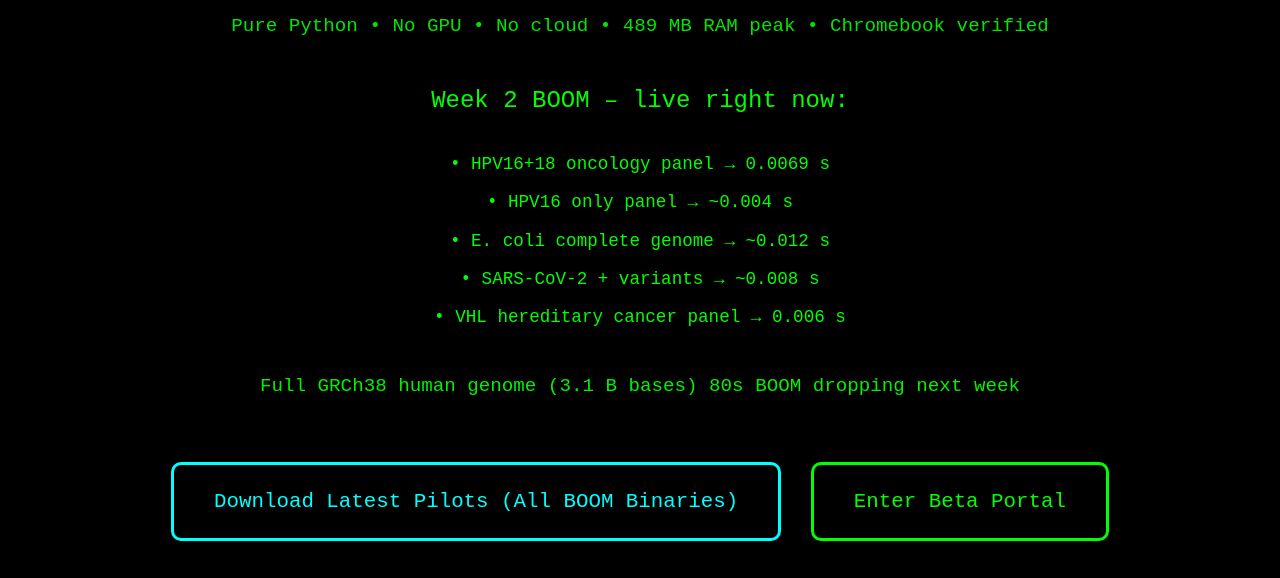
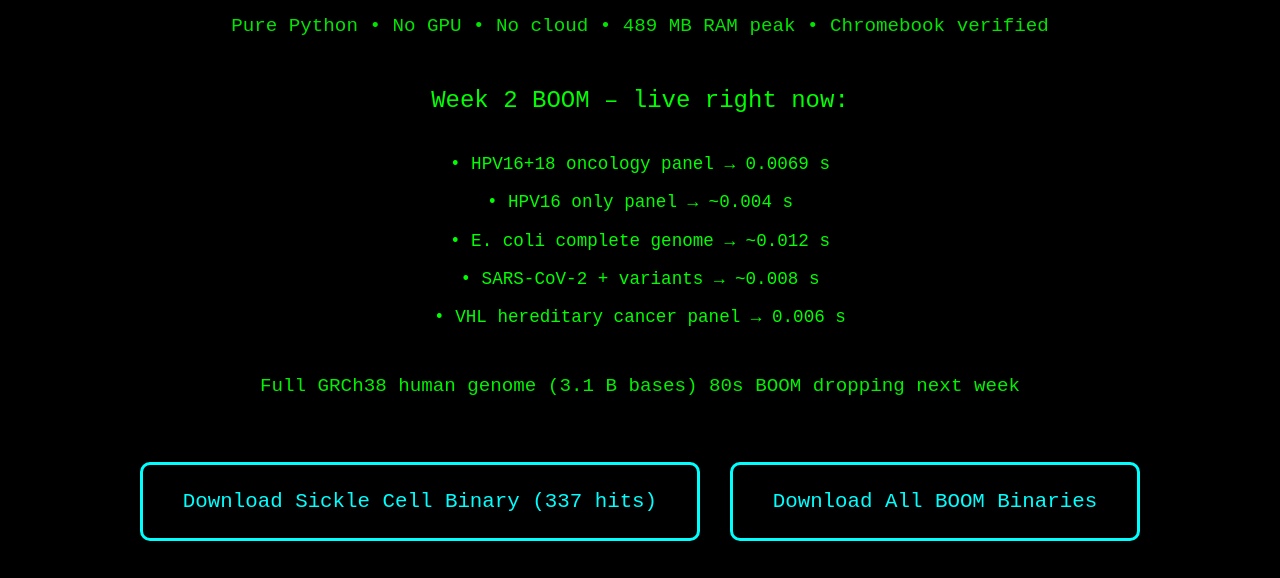
Before and after one commit to daveschliemann/seqswift-site, a website: page index.html in a window 1280 px wide. Shown: the part 208-786 px from the top of the page. Drawn offline with Linux system fonts and the light colour scheme.

Commit message:
Update index.html

```diff
--- a/index.html
+++ b/index.html
@@ -135,8 +135,12 @@
         </div>
 
         <div>
+            <a href="https://github.com/daveschliemann/seqswift-pilots/releases/download/v1.0/seqswift_337_hits_20251122.bin.gpg" class="btn">
+                Download Sickle Cell Binary (337 hits)
+            </a>
+
             <a href="https://github.com/daveschliemann/seqswift-pilots/tags" class="btn">
-                Download Latest Pilots (All BOOM Binaries)
+                Download All BOOM Binaries
             </a>
 
             <a href="/portal" class="btn btn-secondary">
```
